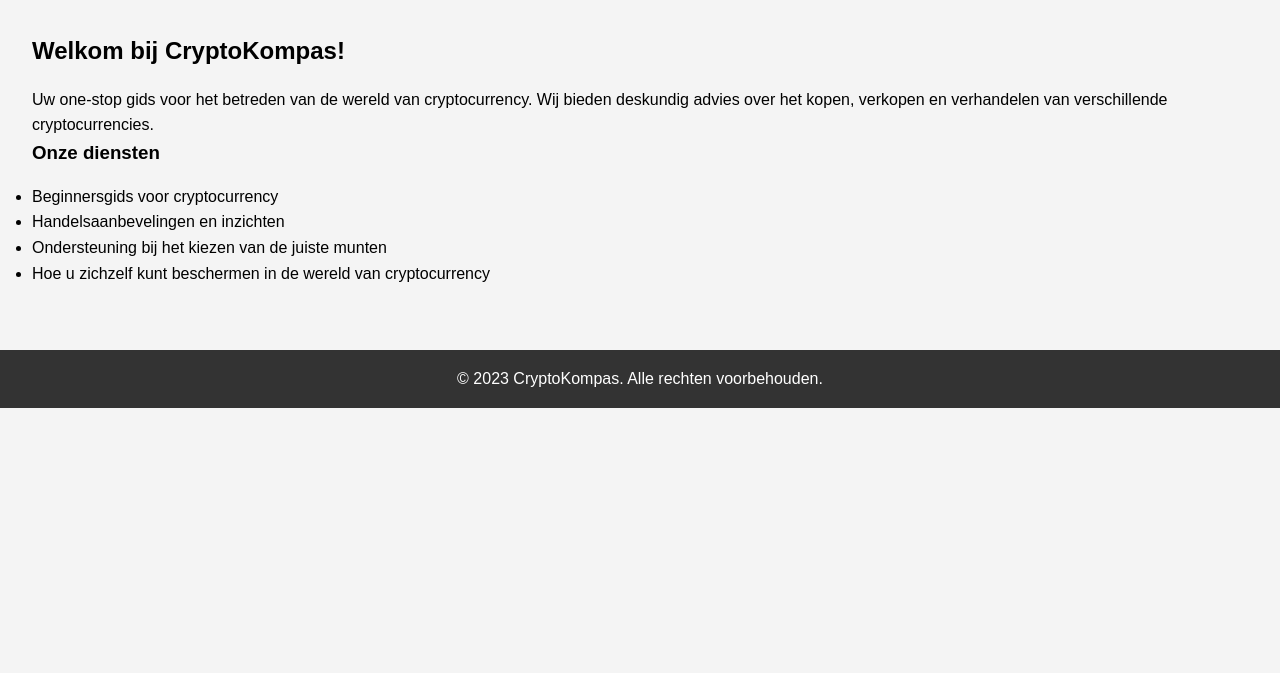
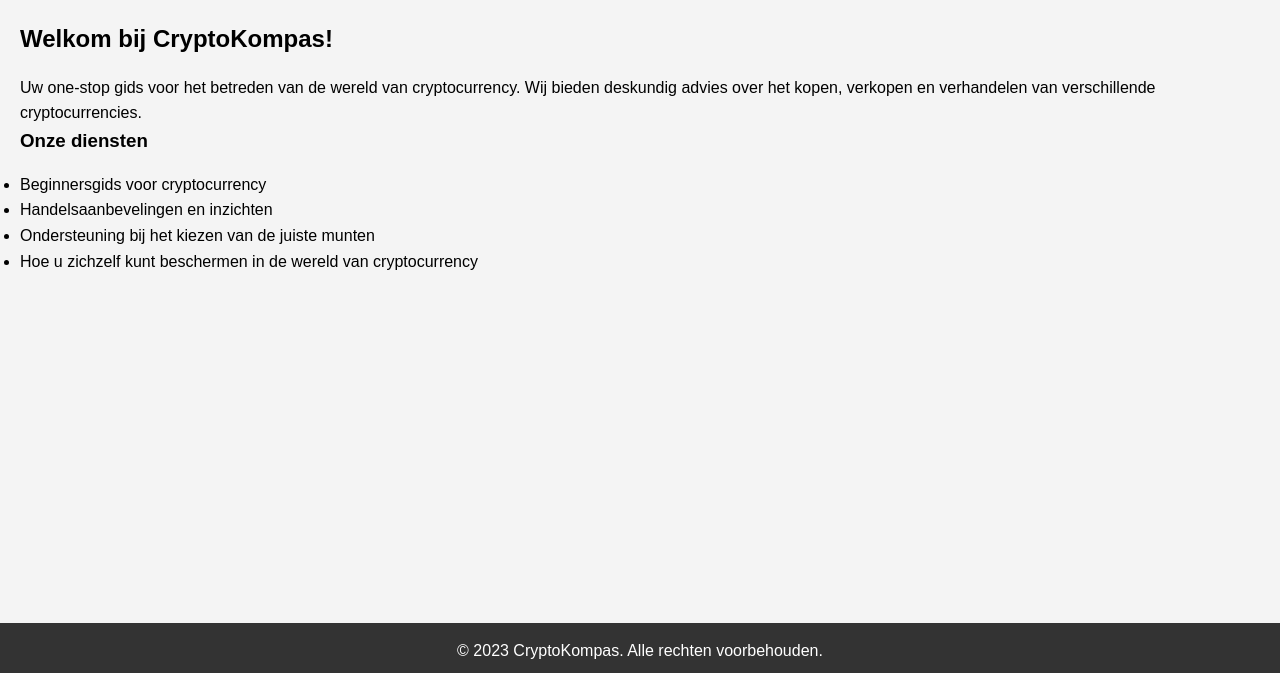
Before and after one commit to Techwithpapito/crypto, a Flask app: page / in a window 1280 px wide. Shown: the part 127-800 px from the top of the page. Run offline with Flask 3, Linux system fonts and the light colour scheme.

Commit message:
footer fixed

```diff
--- a/app.py
+++ b/app.py
@@ -24,4 +24,4 @@ def why_crypto():
 
 
 if __name__ == '__main__':
-    app.run()
+    app.run(debug=True)
--- a/static/css/style.css
+++ b/static/css/style.css
@@ -53,7 +53,10 @@ nav ul li a:hover {
 
 /* Main content styles */
 main {
-    padding: 2rem;
+    min-height: calc(100vh - 150px); /* 100px for header + 50px for footer */
+    padding: 20px;
+    padding-bottom: 70px; /* Set tet the padding at the bottom to the height of the footer + some extra space */
+
 }
 
 main h2, main h3 {
@@ -61,14 +64,17 @@ main h2, main h3 {
 }
 
 /* Footer styles */
+/* Set the footer to a fixed position at the bottom of the page */
 footer {
+    position: fixed;
+    bottom: 0;
+    width: 100%;
+    height: 50px; /* Set the height of the footer */
     background-color: #333;
     color: #fff;
     text-align: center;
-    padding: 1rem 0;
-    margin-top: 2rem;
+    padding-top: 15px;
 }
-
 footer p {
     margin-bottom: 0;
 }
```
